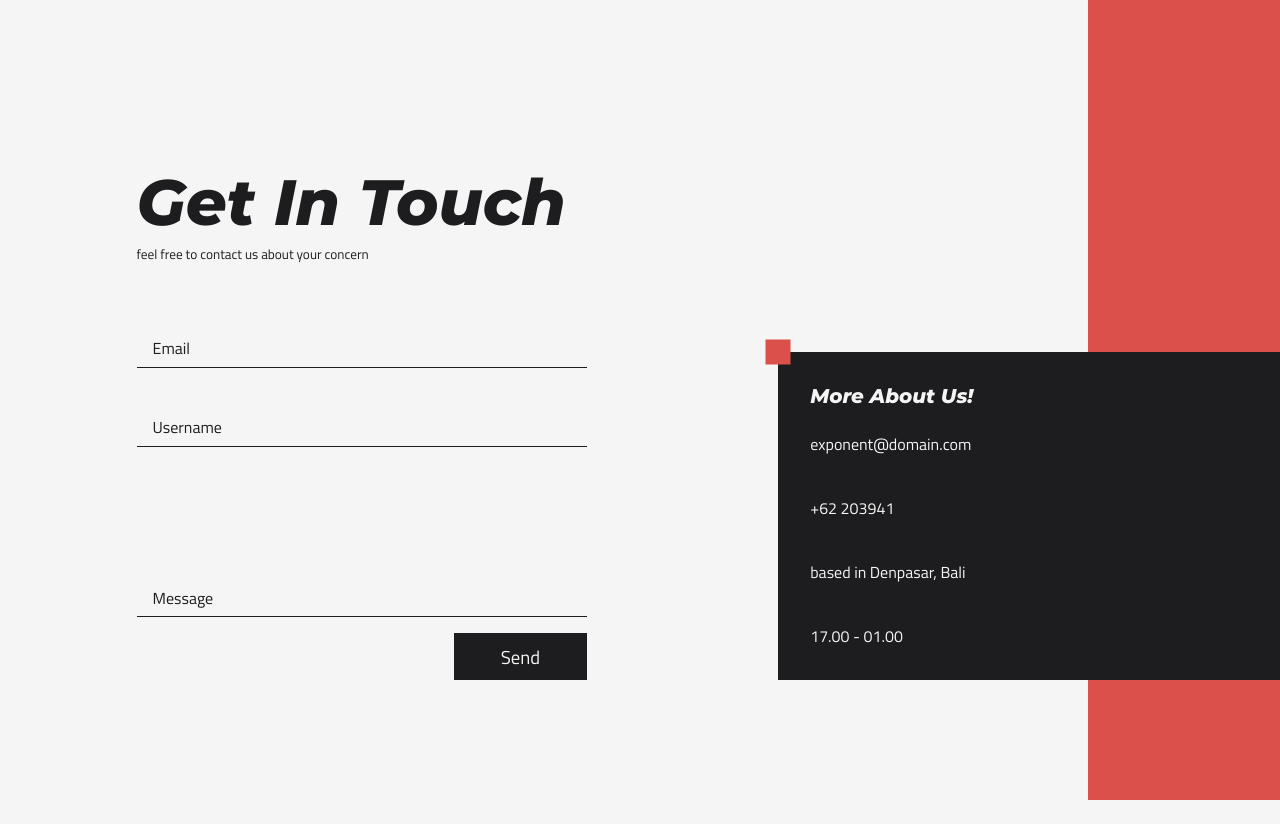
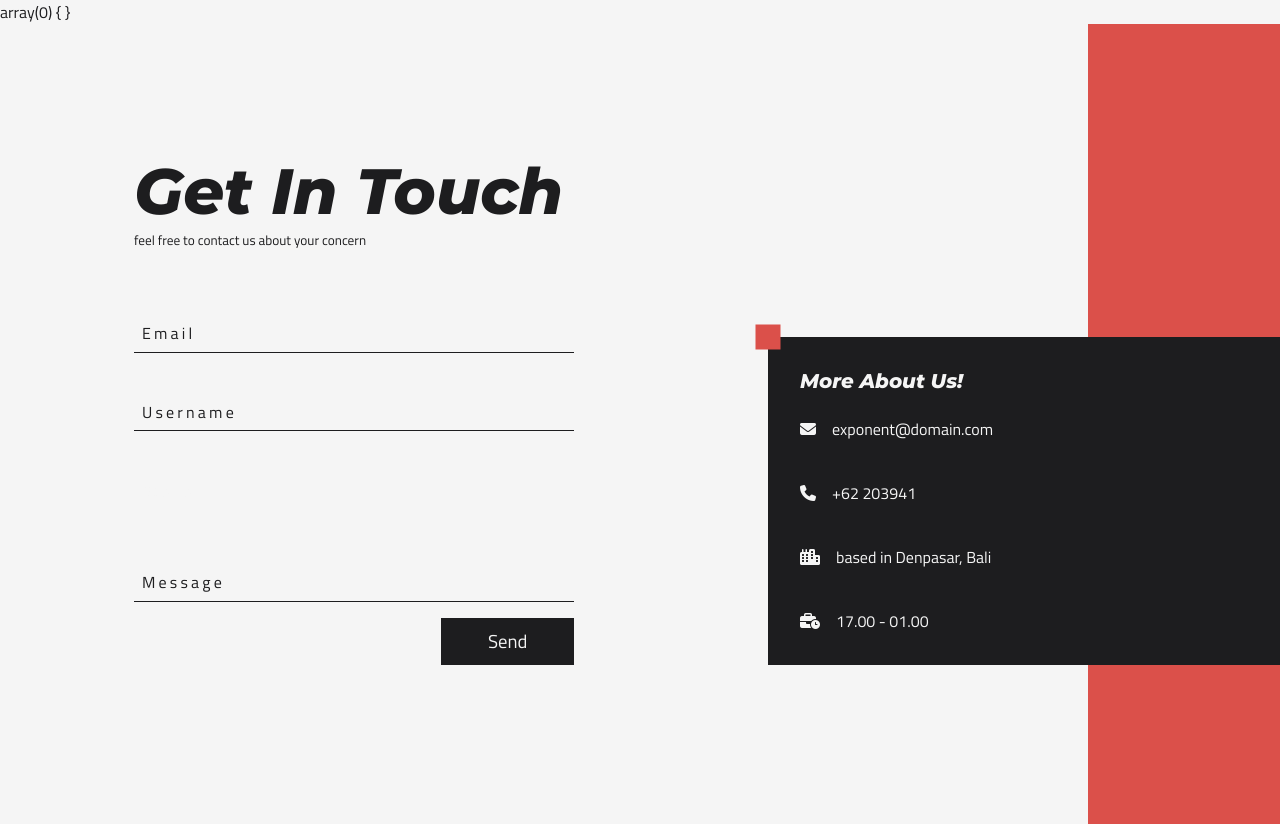
Before and after one commit to Krz193/contact-us, a PHP site: page / in a window 1280 px wide. Before the commit the page ends 800 px from the top, so only its background shows below. Run offline with PHP 8.4, Linux system fonts and the light colour scheme; some libraries are stand-ins or nearby versions.

Commit message:
Update UI

```diff
--- a/index.php
+++ b/index.php
@@ -1,3 +1,4 @@
+<?php var_dump($_COOKIE) ?>
 <!DOCTYPE html>
 <html lang="en">
     <head>
@@ -5,27 +6,22 @@
         <meta name="viewport" content="width=device-width, initial-scale=1.0">
         <link rel="stylesheet" href="style.css" type="text/css">
         <link rel="stylesheet" href="resp.css">
+        <script src="https://kit.fontawesome.com/18fbdd2877.js" crossorigin="anonymous"></script>
+
         <title>test</title>
 
-        <link rel="preconnect" href="https://fonts.googleapis.com">
-        <link
-            rel="preconnect"
-            href="https://fonts.gstatic.com"
-            crossorigin="crossorigin">
-        <link
-            href="https://fonts.googleapis.com/css2?family=Titillium+Web:ital,wght@0,200;0,300;0,400;0,600;0,700;0,900;1,200;1,300;1,400;1,600;1,700&display=swap"
-            rel="stylesheet">
     </head>
     <body>
         <div class="container">
             <div class="bg"></div>
+            <section class="content-wrap">
                 <section class="left">
                     <main>
                         <header>
                             <h1 class="page-title title">get in touch</h1>
                             <small>feel free to contact us about your concern</small>
                         </header>
-                    <form action="" method="post" class="form" id="formEmail">
+                        <form action="" method="post" class="form" id="formEmail" name="contact-us">
                             <div class="input-group">
                                 <label for="email">Email</label>
                                 <input type="email" name="email" id="" placeholder="M"></div>
@@ -48,16 +44,21 @@
                             <h5 class="title">more about us!</h5>
                         </header>
                         <main class="contact-detail">
-                        <p>exponent@domain.com</p>
-                        <p>+62 203941</p>
-                        <p>based in Denpasar, Bali</p>
-                        <p>17.00 - 01.00</p>
+                            <p id="email-detail">
+                                <i class="fa-solid fa-envelope"></i>exponent@domain.com</p>
+                            <p id="phone-number">
+                                <i class="fa-solid fa-phone"></i>+62 203941</p>
+                            <p id="location">
+                                <i class="fa-solid fa-city"></i>based in Denpasar, Bali</p>
+                            <p id="worktime">
+                                <i class="fa-solid fa-business-time"></i>17.00 - 01.00</p>
                         </main>
                     </aside>
                 </section>
+            </section>
         </div>
 
-        <div id="customAlert" class="">
+        <div id="customAlert">
             <div class="alertBox">
                 <h1 class="alertText">test</h1>
                 <div class="loading">
--- a/resp.css
+++ b/resp.css
@@ -1,11 +1,26 @@
 @media only screen and (max-width: 720px) {
-    .container { flex-direction: column; }
+    .container .content-wrap { flex-direction: column; align-items: center; padding: 5vh 0 0;}
     .bg { display: none; }
-    section.left { padding: 25px 0 100px; }
+    section.left { width: 100%; padding: 0 0 75px 0; }
     section.left main { justify-content: center; width: 100%; padding: 0 10% 0;}
+    .page-title { font-size: 36pt; }
     section.right { padding-bottom: 0; }
     section.right, aside { width: 100%; }
+    aside { padding: 25px 50px; }
     aside p { padding: 0 0 1em !important; }
     aside::before { transform: translate(50%, -50%); width: 50px;}
-    .form-submit { justify-content: center; padding: 25% 0 0;}
+    .form-submit { justify-content: center; padding: 20% 0 0;}
+    #customAlert { width: 100%; top: 0; bottom: 0; }
+    .alertBox { width: 75% !important; }
+    .alertBox .alertText { font-size: 2rem !important;}
+    #customAlert .done {
+        width: 100px;
+        bottom: 4.75em;
+    }
+    body:has(> #customAlert.show) { overflow: hidden;}
+
 }
+
+@media only screen and (max-width: 1230px) {
+    .page-title { font-size: 42pt; }
+}
--- a/style.css
+++ b/style.css
@@ -4,7 +4,7 @@
     --accent: rgb(219, 80, 74);
 
     --light-bg: rgb(245, 245, 245);
-    --success: rgb(202, 255, 191);
+    --success: rgb(50, 159, 91);
     --dark-bg: rgb(29, 29, 31);
 
     --title-font: 'montserrat-italic';
@@ -49,7 +49,6 @@ body {
 
 /* coloring */
 body {
-    /* background-image: linear-gradient(to top, var(--primary) 0%, var(--secondary) 100%); */
     background-color: var(--light-bg);
 }
 .bg, aside::before, aside::after {
@@ -65,16 +64,24 @@ aside *, .form-submit input{
 
 /* container layout */
 .container,
-.container > section {
+.container .content-wrap {
     display: flex;
     width: 100%;
 }
+.content-wrap {
+    align-items: end;
+    justify-content: center;
+    align-self: flex-start;
+    padding: 15vh 0 0;
+}
 section.left,
 section.right {
+    display: flex;
     flex-direction: column;
     padding: 0 0 15vh;
-    align-items: end;
+    align-items: center;
     justify-content: end;
+    width: 50%;
 }
 section.left {
     justify-content: end;
@@ -83,7 +90,6 @@ section.left {
 }
 section.right {
     align-items: end;
-    justify-content: baseline;
 }
 
 /* bg abstract shape */
@@ -98,17 +104,21 @@ section.right {
 
 /* left section layout */
 section.left main {
+    display: flex;
+    flex-direction: column;
     width: 80%;
 }
 section.left main header {
     padding-bottom: 2em;
+    word-break: keep-all;
 }
-section.left main header h1 {
+.page-title {
     font-size: 48pt;
     text-transform: capitalize;
+    /* white-space: nowrap; */
 }
-section.left main header small::first-letter {
-    text-transform: capitalize;
+section.left main header small {
+    white-space: nowrap;
 }
 
 /* form */
@@ -138,6 +148,12 @@ section.left main header small::first-letter {
 }
 .form-submit input[type="submit"] {
     padding: .5em 2.5em;
+    transition: all 250ms ease-in-out;
+}
+.form-submit input[type="submit"]:hover {
+    letter-spacing: .25em;
+    padding: .5em 5em;
+    background-color: var(--success);
 }
 .input-group > input,
 .input-group > textarea {
@@ -163,10 +179,12 @@ section.left main header small::first-letter {
 }
 /* set position to placeholder */
 .input-group label:has(~ textarea) {
-    transform: translate(1em, calc(8em - 5px));
+    transform: translate(0.5em, calc(8em - 5px));
+    letter-spacing: .2em;
 }
 .input-group label:has(~ input) {
-    transform: translate(1em, calc(2em - 1px));
+    transform: translate(0.5em, calc(2em - 1px));
+    letter-spacing: .2em;
 }
 /* switch back to default position */
 .input-group label:has(~ textarea:focus),
@@ -174,6 +192,8 @@ section.left main header small::first-letter {
 .input-group label:has(~ input:focus),
 .input-group label:has(~ input:not(:placeholder-shown)) {
     transform: translate(0, 0);
+    letter-spacing: 0;
+    opacity: .5;
 }
 
 /* make label click through */
@@ -226,6 +246,10 @@ aside::before {
     left: 0;
     transform: translate(-50%, -50%);
 }
+.contact-detail p i {
+    padding: 0 1em 0 0;
+    height: auto;
+}
 
 /* custom alert for js pop up */
 #customAlert.show {
@@ -233,7 +257,7 @@ aside::before {
 }
 #customAlert {
     display: none;
-    position: absolute;
+    position: fixed;
     width: 100vw;
     height: 100vh;
     align-items: center;
@@ -241,6 +265,7 @@ aside::before {
     left: 0;
     top: 0;
     background-color: rgba(0, 0, 0, .25);
+    backdrop-filter: blur(5px);
 }
 #customAlert.show > .alertBox {
     display: flex;
@@ -252,10 +277,11 @@ aside::before {
     width: 40vw;
     height: 50vh;
     border-radius: 3em;
-    background-color: antiquewhite;
+    background-color: var(--dark-bg);
 }
 #customAlert.show .alertText {
     font-size: 2.5rem;
+    color: var(--light-bg);
 }
 #customAlert .done,
 #customAlert .loading {
@@ -266,15 +292,13 @@ aside::before {
 }
 #customAlert .done {
     bottom: 4em;
+    width: 128px;
 }
 #customAlert.alertLoad .done {
     display: none;
 }
 #customAlert.alertDone .loading {
     display: none;
-}
-#customAlert .done {
-    width: 128px;
 }
 .done > img {
     width: 100%;
```
Lines whose indentation alone changed are shown as unchanged.
